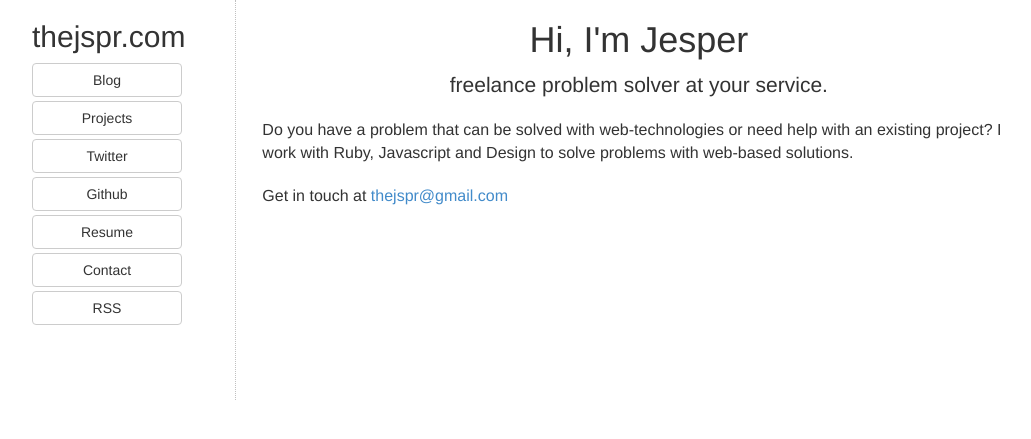
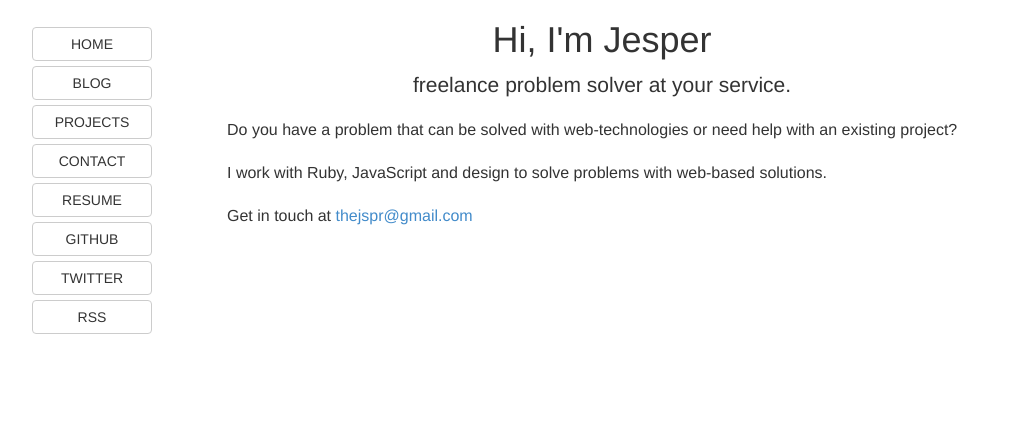
Before and after one commit to thejspr/thejspr.com, a Jekyll site: the page built from index.html, in a window 1280 px wide. Shown: the top 439 px of the page, without its empty margins (38-1069 px from the left). Built offline with Jekyll 4.4.1, drawn with Linux system fonts in a browser that asks for light colours.

Commit message:
Simplify design

```diff
--- a/_layouts/default.html
+++ b/_layouts/default.html
@@ -19,13 +19,13 @@
 
         <aside class='col-sm-12 col-md-2'>
           <div class='sidebar sticky'>
-            <h2 class='title'><a href='/'>thejspr.com</a></h2>
+            <a class='btn btn-default' href='/'>Home</a>
             <a class='btn btn-default' href='/blog'>Blog</a>
             <a class='btn btn-default' href='/projects'>Projects</a>
+            <a class='btn btn-default' href='mailto:thejspr@gmail.com' rel='me'>Contact</a>
+            <a class='btn btn-default' href='/resume-jesper-kjeldgaard.pdf' rel='nofollow'>Resume</a>
+            <a class='btn btn-default' href='http://github.com/thejspr' rel='me'>Github</a>
             <a class='btn btn-default' href='http://twitter.com/thejspr' rel='me'>Twitter</a>
-            <a class='btn btn-default' href='http://github.com/thejspr' rel='me'>Github</a>
-            <a class='btn btn-default' href='/resume-jesper-kjeldgaard.pdf' rel='nofollow'>Resume</a>
-            <a class='btn btn-default' href='mailto:thejspr@gmail.com' rel='me'>Contact</a>
             <a class='btn btn-default' href='/feed.xml'>RSS</a>
           </div>
         </aside>
--- a/css/style.css
+++ b/css/style.css
@@ -16,8 +16,20 @@ a:hover {
   text-decoration: none;
 }
 
+.sidebar {
+  margin-top: 15px;
+  text-align: center;
+}
+
 .sidebar a {
-  margin-bottom: 4px;
+  margin-bottom: 5px;
+  font-weight: 200;
+  text-transform: uppercase;
+}
+
+.sticky {
+  border-bottom: 1px solid #ccc;
+  padding-bottom: 12px;
 }
 
 .title a {
@@ -33,7 +45,7 @@ a:hover {
 }
 
 .projects img {
-  border: 1px solid silver;
+  border: 1px solid #ccc;
   margin-bottom: 15px;
 
   display: block;
@@ -43,14 +55,10 @@ a:hover {
   height: auto;
 }
 
-.content {
-  min-height: 400px;
-}
-
 .post {
   margin: 20px 0;
   padding: 10px 0;
-  border-bottom: 1px dotted silver;
+  border-bottom: 1px solid #ccc;
 }
 
 .post img {
@@ -65,24 +73,13 @@ a:hover {
   text-align: justify;
 }
 
-.sticky {
-  border-bottom: 1px dotted silver;
-  padding-bottom: 15px;
-}
-
 /* Responsiveness (larger than wide-tabled) */
 @media (min-width: 992px) {
-  .content {
-    border-left: 1px dotted silver;
-    padding-left: 3.5%;
-    margin-left: 2%;
-  }
-
   .sticky {
     border: none;
     position: fixed;
-    max-width: 150px;
-    top: 0;
+    width: 120px;
+    top: 12px;
   }
 
   .sticky a {
--- a/index.html
+++ b/index.html
@@ -3,7 +3,7 @@ layout: default
 title: Thejspr
 ---
 
-<div class="row landing">
+<div class="landing">
   <h1 class="text-center">Hi, I'm Jesper</h1>
 
   <p class="lead text-center">
@@ -13,8 +13,10 @@ title: Thejspr
   <p>
     Do you have a problem that can be solved with web-technologies or need help
     with an existing project?
+  </p>
 
-    I work with Ruby, Javascript and Design to solve problems with web-based
+  <p>
+    I work with Ruby, JavaScript and design to solve problems with web-based
     solutions.
   </p>
 
```
